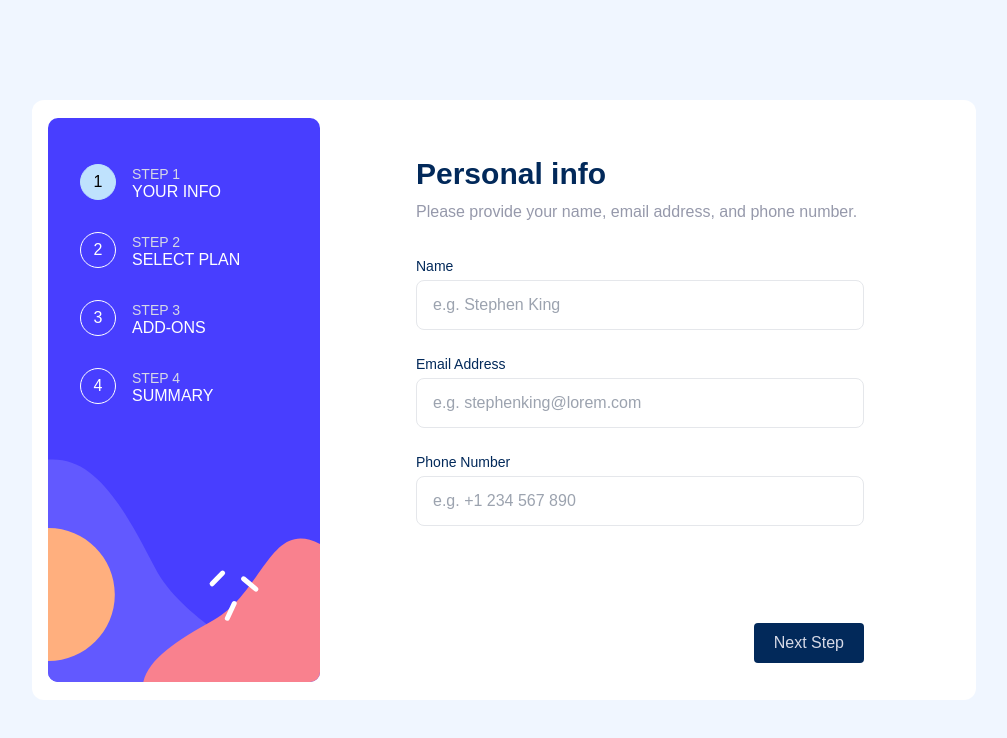
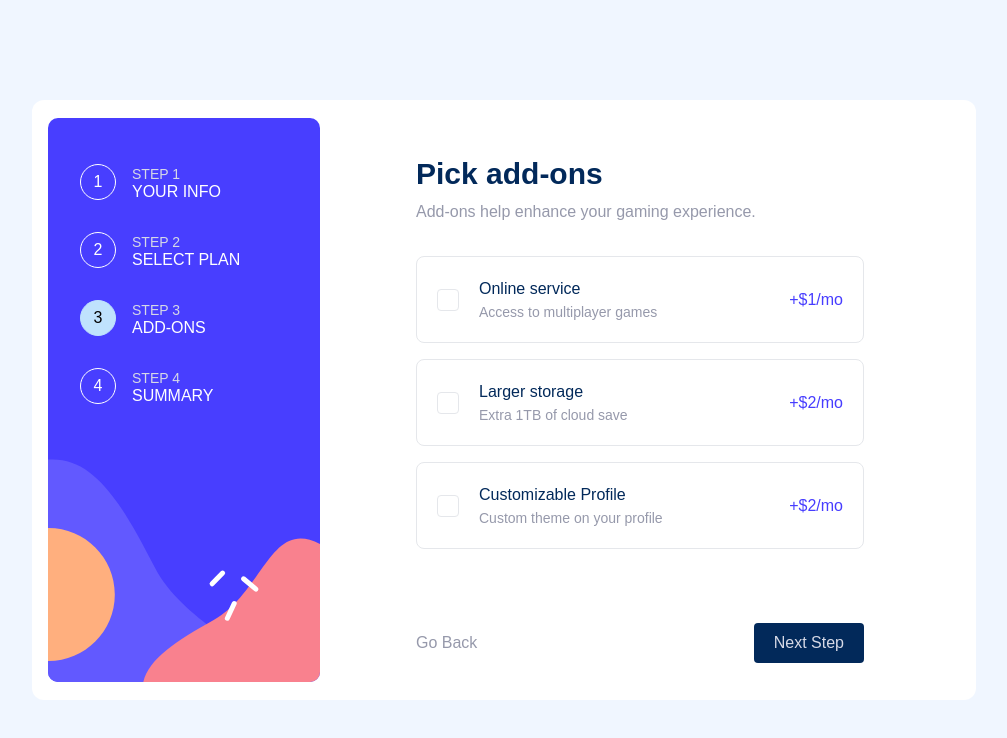
Before and after one commit to khatri2002/multi-step-form, a React (Create React App) app: page / in a window 1280 px wide. Shown: the top 738 px of the page, without its empty margins (136-1143 px from the left). Built offline with nearby package versions, Linux system fonts and the light colour scheme.

Commit message:
feat(step-1 implemented)

```diff
--- a/src/components/step-2/Step2.tsx
+++ b/src/components/step-2/Step2.tsx
@@ -7,7 +7,7 @@ import { Inputs } from "./types";
 import StepsLayout from "../steps-layout/StepsLayout";
 
 const Step2 = () => {
-  const { activeStep, incrementStep, decrementStep } = UseDataContext();
+  const { activeStep, incrementStep } = UseDataContext();
   const { register, handleSubmit, watch } = useForm<Inputs>({
     defaultValues: {
       plan: data.plans[0].key,
@@ -39,7 +39,7 @@ const Step2 = () => {
                   <img src={plan.icon.img} alt={plan.icon.alt} />
                   <div className={styles.bottom}>
                     <span className={styles.radioTitle}>{plan.title}</span>
-                    <span className={styles.radioDesc}>&#36;{plan.desc}</span>
+                    <span className={styles.radioDesc}>{plan.desc}</span>
                   </div>
                 </div>
               </label>
--- a/src/components/step-2/data.ts
+++ b/src/components/step-2/data.ts
@@ -10,7 +10,7 @@ export const data: Data = {
     {
       key: "arcade",
       title: "Arcade",
-      desc: "9/mo",
+      desc: "$9/mo",
       icon: {
         img: IconArcade,
         alt: "icon-arcade",
@@ -19,7 +19,7 @@ export const data: Data = {
     {
       key: "advanced",
       title: "Advanced",
-      desc: "12/mo",
+      desc: "$12/mo",
       icon: {
         img: IconAdvanced,
         alt: "icon-advanced",
@@ -28,7 +28,7 @@ export const data: Data = {
     {
       key: "pro",
       title: "Pro",
-      desc: "15/mo",
+      desc: "$15/mo",
       icon: {
         img: IconPro,
         alt: "icon-pro",
--- /dev/null
+++ b/src/components/step-3/Step3.module.scss
@@ -0,0 +1,60 @@
+.container {
+  @apply space-y-4;
+
+  .item {
+    @apply relative flex cursor-pointer items-center gap-x-5 rounded-lg border p-5 transition hover:border-marine-blue;
+
+    input {
+      @apply invisible absolute opacity-0;
+
+      &:checked + .customInput {
+        @apply border-purplish-blue bg-purplish-blue;
+      }
+    }
+
+    .customInput {
+      @apply flex items-center justify-center rounded border transition;
+
+      .checkmark {
+        @apply inline-block h-5 w-5 rotate-45;
+      }
+
+      .stem {
+        @apply absolute bg-white;
+        width: 2px;
+        height: 10px;
+        left: 11px;
+        top: 4px;
+      }
+
+      .kick {
+        @apply absolute bg-white;
+        width: 6px;
+        height: 2px;
+        left: 7px;
+        top: 13px;
+      }
+    }
+
+    .text {
+      @apply w-full;
+
+      .title {
+        @apply block font-medium text-marine-blue;
+      }
+
+      .desc {
+        @apply block text-sm text-cool-gray;
+        margin-top: 1px;
+      }
+    }
+
+    .price {
+      @apply text-purplish-blue;
+    }
+
+    &:has(input:checked) {
+      @apply border-marine-blue bg-purplish-blue/5;
+    }
+  }
+}
--- /dev/null
+++ b/src/components/step-3/Step3.tsx
@@ -0,0 +1,44 @@
+import { UseDataContext } from "../../context/DataProvider";
+import StepsLayout from "../steps-layout/StepsLayout";
+import styles from "./Step3.module.scss";
+import { useForm, SubmitHandler } from "react-hook-form";
+import { Inputs } from "./types";
+import { data } from "./data";
+
+const Step3 = () => {
+  const { activeStep, incrementStep } = UseDataContext();
+  const { register, handleSubmit } = useForm<Inputs>();
+  const onSubmit: SubmitHandler<Inputs> = (data) => incrementStep();
+
+  return (
+    <StepsLayout
+      title={data.title}
+      desc={data.desc}
+      hide={activeStep !== 3}
+      onSubmit={handleSubmit(onSubmit)}
+    >
+      <div className={styles.container}>
+        {data.addOns.map((addOn, index) => {
+          return (
+            <label key={index} htmlFor={addOn.key} className={styles.item}>
+              <input id={addOn.key} type="checkbox" {...register(addOn.key)} />
+              <div className={styles.customInput}>
+                <span className={styles.checkmark}>
+                  <div className={styles.stem}></div>
+                  <div className={styles.kick}></div>
+                </span>
+              </div>
+              <div className={styles.text}>
+                <span className={styles.title}>{addOn.title}</span>
+                <span className={styles.desc}>{addOn.desc}</span>
+              </div>
+              <span className={styles.price}>{addOn.price}</span>
+            </label>
+          );
+        })}
+      </div>
+    </StepsLayout>
+  );
+};
+
+export default Step3;
--- /dev/null
+++ b/src/components/step-3/data.ts
@@ -0,0 +1,26 @@
+import { Data } from "./types";
+
+export const data: Data = {
+  title: "Pick add-ons",
+  desc: "Add-ons help enhance your gaming experience.",
+  addOns: [
+    {
+      key: "online-service",
+      title: "Online service",
+      desc: "Access to multiplayer games",
+      price: "+$1/mo",
+    },
+    {
+      key: "larger-storage",
+      title: "Larger storage",
+      desc: "Extra 1TB of cloud save",
+      price: "+$2/mo",
+    },
+    {
+      key: "customizable-profile",
+      title: "Customizable Profile",
+      desc: "Custom theme on your profile",
+      price: "+$2/mo",
+    },
+  ],
+};
--- /dev/null
+++ b/src/components/step-3/types.ts
@@ -0,0 +1,14 @@
+type fieldKeys = "online-service" | "larger-storage" | "customizable-profile";
+
+export type Inputs = Record<fieldKeys, boolean>;
+
+export type Data = {
+  title: string;
+  desc: string;
+  addOns: Array<{
+    key: fieldKeys;
+    title: string;
+    desc: string;
+    price: string;
+  }>;
+};
--- a/src/context/DataProvider.tsx
+++ b/src/context/DataProvider.tsx
@@ -4,7 +4,7 @@ import { DataContextValue, DataProviderProps } from "./type";
 const DataContext = createContext<DataContextValue | null>(null);
 
 const DataProvider = ({ children }: DataProviderProps) => {
-  const [activeStep, setActiveStep] = useState<number>(1);
+  const [activeStep, setActiveStep] = useState<number>(3);
   const incrementStep = () => setActiveStep((prev) => prev + 1);
   const decrementStep = () => setActiveStep((prev) => prev - 1);
 
--- a/src/page/home/Home.tsx
+++ b/src/page/home/Home.tsx
@@ -3,6 +3,7 @@ import Step1 from "../../components/step-1/Step1";
 import Step2 from "../../components/step-2/Step2";
 import Sidebar from "../../components/sidebar/Sidebar";
 import DataProvider from "../../context/DataProvider";
+import Step3 from "../../components/step-3/Step3";
 
 const Home = () => {
   return (
@@ -11,6 +12,7 @@ const Home = () => {
         <Sidebar>
           <Step1 />
           <Step2 />
+          <Step3 />
         </Sidebar>
       </main>
     </DataProvider>
```
